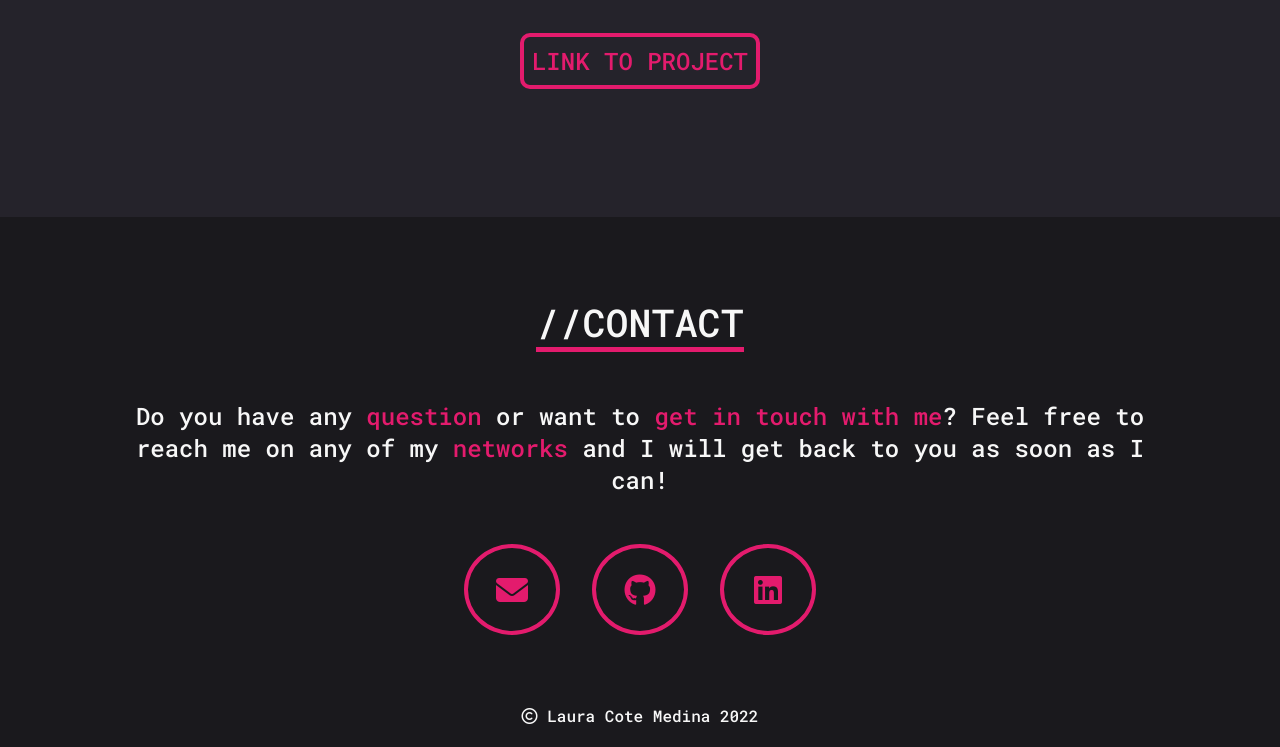
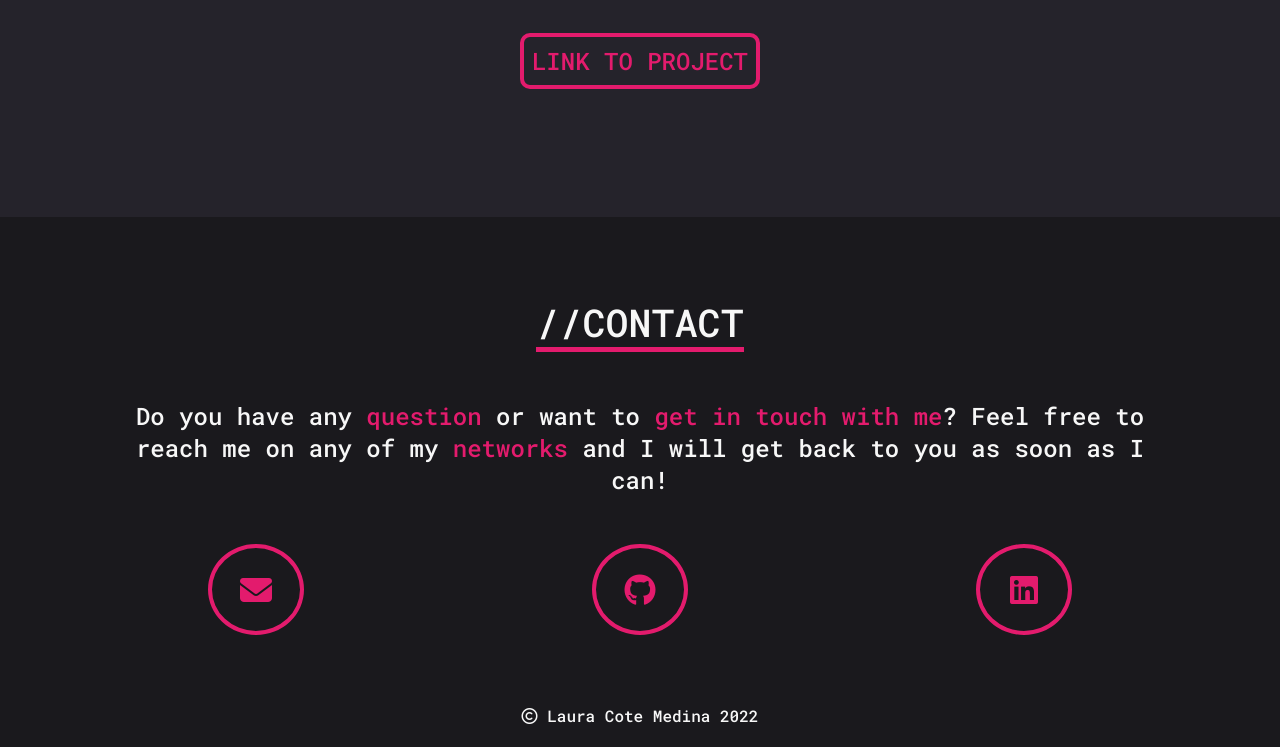
Before and after one commit to laucotmed/portfolio2022, a plain HTML site: page index.html in a window 1280 px wide. Shown: the part 4397-5144 px from the top of the page. Drawn offline with nearby package versions, Linux system fonts and the light colour scheme.

Commit message:
No margin on social links

```diff
--- a/src/style/style.css
+++ b/src/style/style.css
@@ -626,7 +626,7 @@ form button:hover {
 .social {
     display: flex;
     justify-content: space-around;
-    /* width: 30%; */
+    width: 100%;
 }
 
 .social a {
@@ -637,20 +637,7 @@ form button:hover {
     text-decoration: none;
     border-radius: 100%;
     transition: all 0.4s ease;
-    margin: 0 1rem;
-    /*    text-decoration: none !important;
-    width: 60px;
-    height: 60px;
-    display: flex;
-    align-items: center;
-    justify-content: center;
-    border-radius: 100%;
-    margin-right: 20px;
-    font-size: 1rem;
-    overflow: hidden;
-    position: relative;
-    color: var(--red-text) ;
-    border: 2px solid var(--red-text) ; */
+   /*  margin: 0 1rem; */
 }
 
 /* .social a::after {
```
